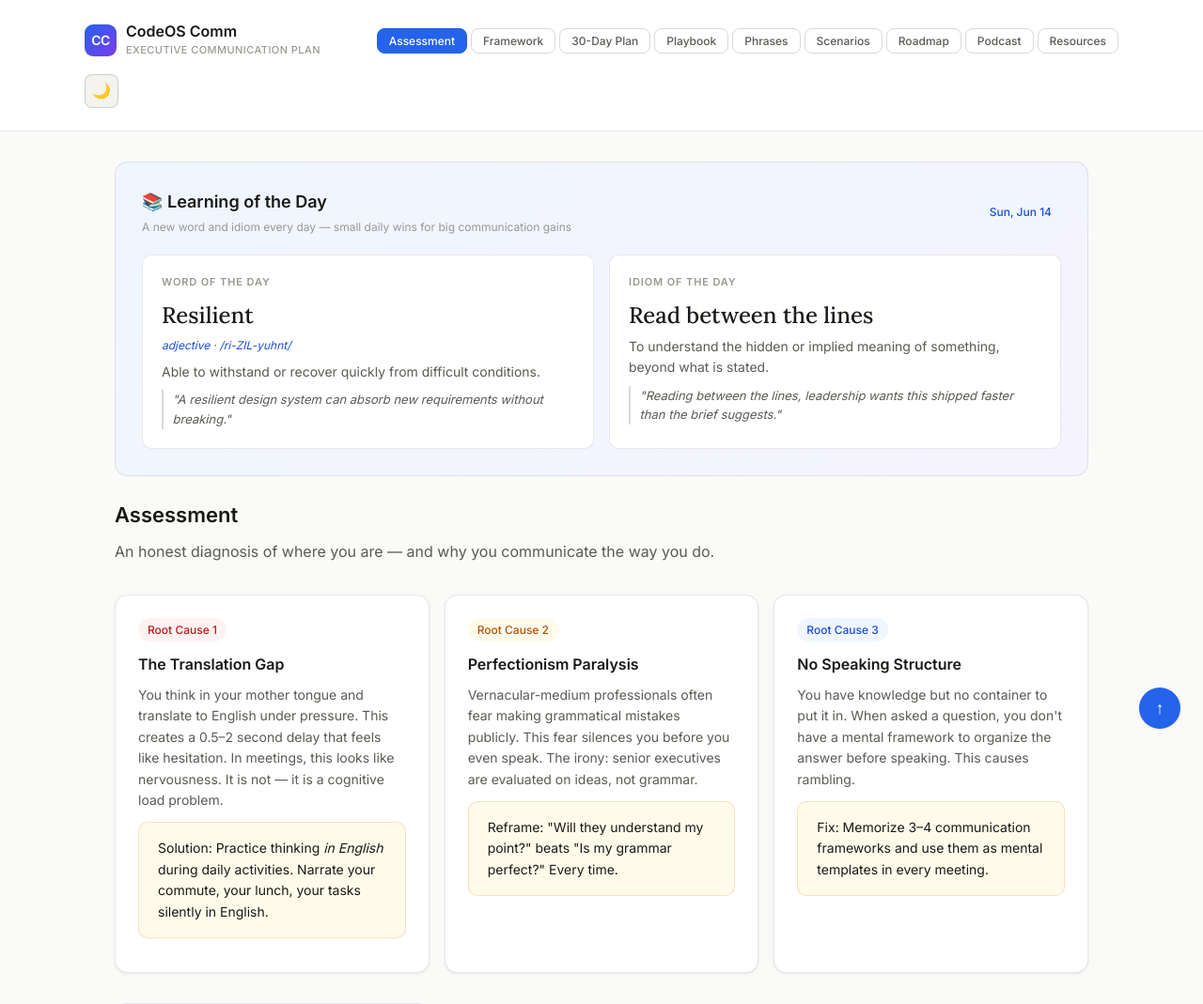
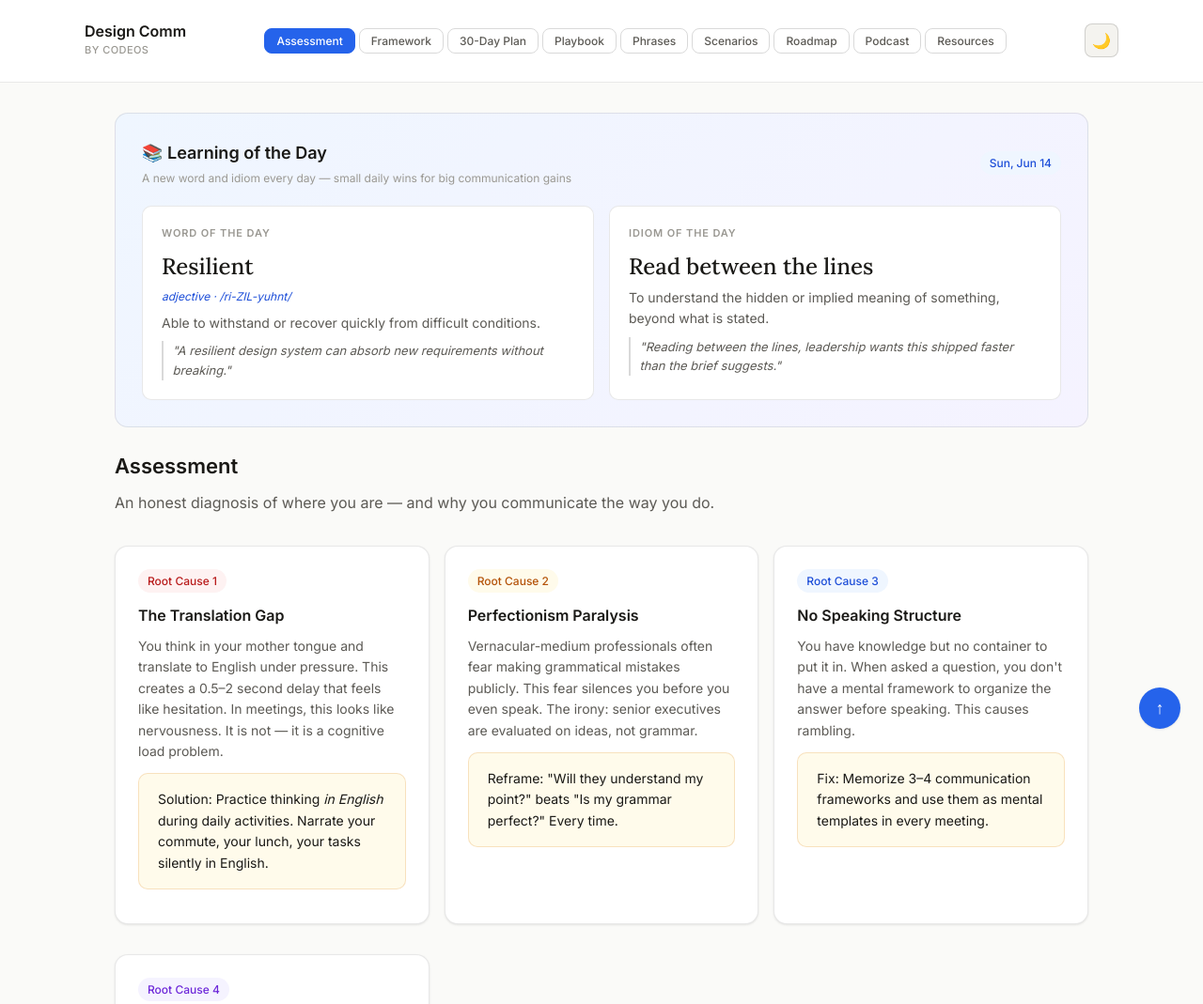
Before and after one commit to oskorp/product-designer-improvement, a plain HTML site: page index.html in a window 1280 px wide. Shown: the top 1069 px of the page at 94% size. Drawn offline with Linux system fonts and the light colour scheme.

Commit message:
updated designs

```diff
--- a/index.html
+++ b/index.html
@@ -570,10 +570,10 @@
 <div class="header">
   <div class="header-inner">
     <div class="brand">
-      <div class="brand-mark">CC</div>
+
       <div class="brand-text">
-        <h1>CodeOS Comm</h1>
-        <p>Executive Communication Plan</p>
+        <h1>Design Comm</h1>
+        <p>By CodeOS</p>
       </div>
     </div>
     <nav class="nav" role="navigation" aria-label="Sections">
@@ -1078,7 +1078,7 @@
 </main>
 
 <footer class="site-footer">
-  <p>Developed with Claude by Omkar</p>
+  <p>Developed with AI by Omkar</p>
   <a class="footer-social" href="https://www.linkedin.com/in/omkar-khandalkar/" target="_blank" rel="noopener">in&nbsp; Connect on LinkedIn</a>
 </footer>
 
```
